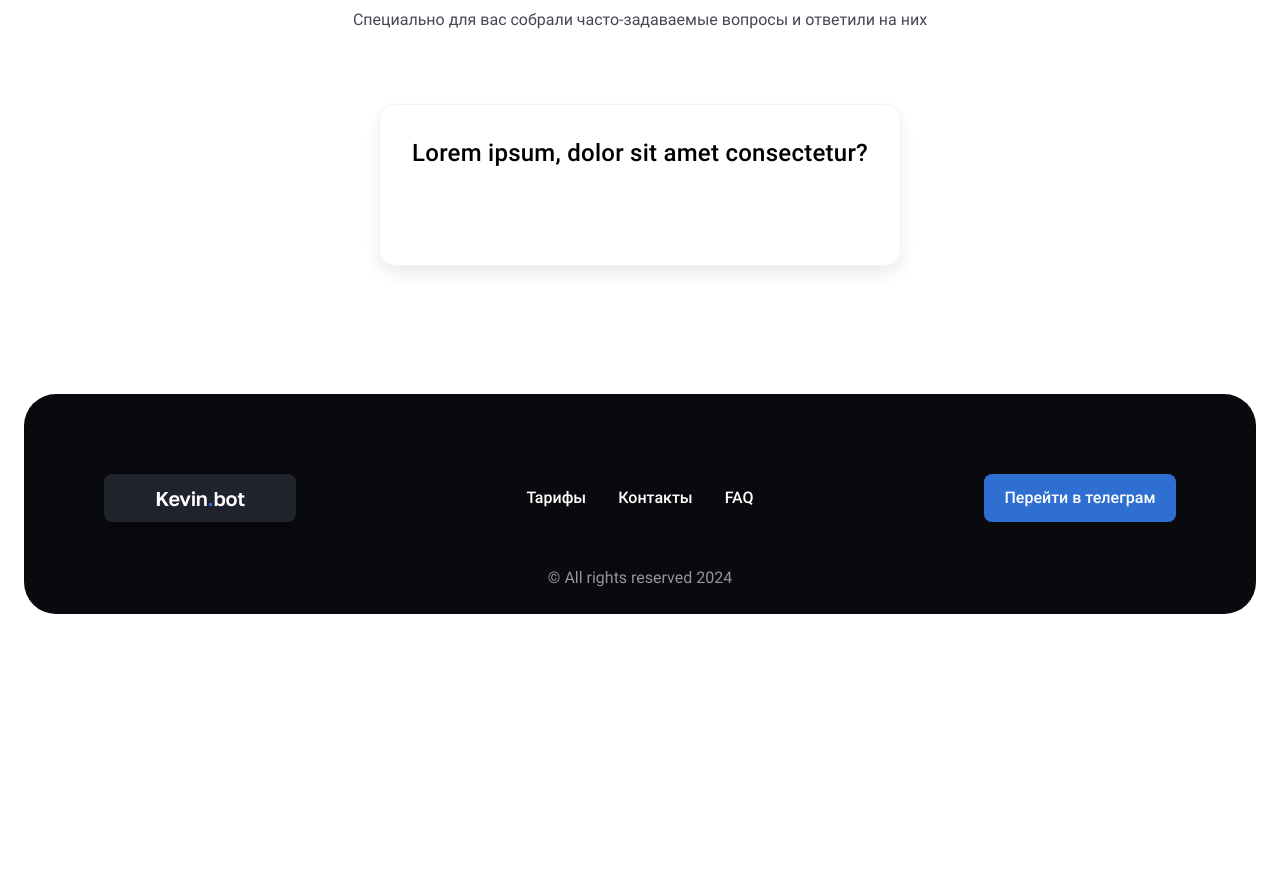
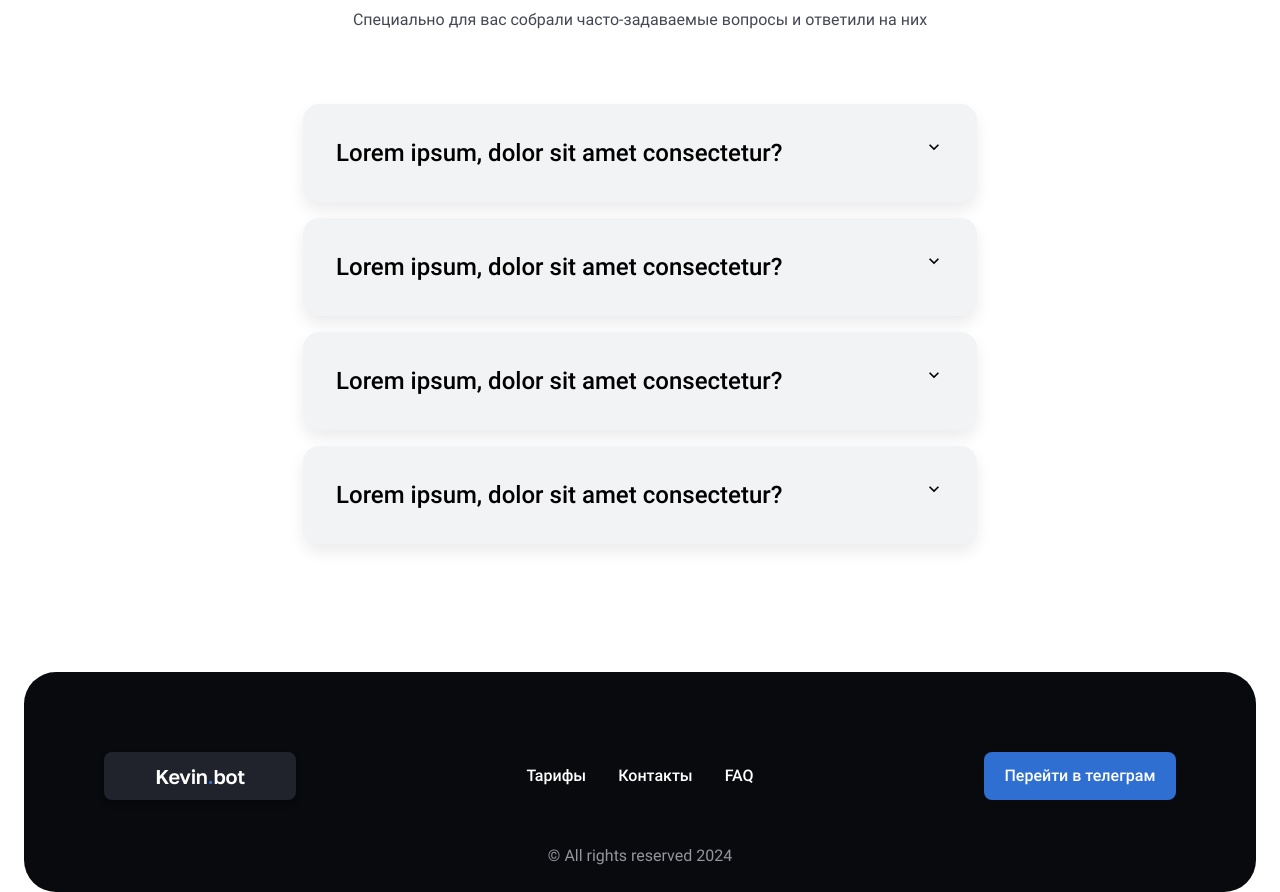
Before and after one commit to n1ckwhite/Kevin, a Next.js app: page / in a window 1280 px wide. Shown: the part 1482-2374 px from the top of the page. Before the commit the page ends 2096 px from the top, so only its background shows below. Built offline with nearby package versions, Linux system fonts and the light colour scheme.

Commit message:
Faq Component is done
десктоп и 360px мобилка есть

```diff
--- a/src/app/components/Faq/Faq.module.css
+++ b/src/app/components/Faq/Faq.module.css
@@ -15,3 +15,9 @@
   margin-top: 64px;
   gap: 16px;
 }
+
+@media screen and (max-width: 360px) {
+  .container{
+    padding: 80px 20px;
+  }
+}
--- a/src/app/components/Faq/Faq.tsx
+++ b/src/app/components/Faq/Faq.tsx
@@ -17,10 +17,28 @@ export const Faq: FC = () => (
     />
     <div className={s.accordion__section}>
       <Accordion
-        textAccordion="Lorem ipsum dolor sit amet consectetur.
+        text="Lorem ipsum dolor sit amet consectetur.
           Id feugiat morbi platea consectetur sed tellus purus dolor
           porttitor. Ultricies diam nullam sapien a scelerisque ipsum."
-        titleAccordion="Lorem ipsum, dolor sit amet consectetur?"
+        title="Lorem ipsum, dolor sit amet consectetur?"
+      />
+      <Accordion
+        text="Lorem ipsum dolor sit amet consectetur.
+          Id feugiat morbi platea consectetur sed tellus purus dolor
+          porttitor. Ultricies diam nullam sapien a scelerisque ipsum."
+        title="Lorem ipsum, dolor sit amet consectetur?"
+      />
+      <Accordion
+        text="Lorem ipsum dolor sit amet consectetur.
+          Id feugiat morbi platea consectetur sed tellus purus dolor
+          porttitor. Ultricies diam nullam sapien a scelerisque ipsum."
+        title="Lorem ipsum, dolor sit amet consectetur?"
+      />
+      <Accordion
+        text="Lorem ipsum dolor sit amet consectetur.
+          Id feugiat morbi platea consectetur sed tellus purus dolor
+          porttitor. Ultricies diam nullam sapien a scelerisque ipsum."
+        title="Lorem ipsum, dolor sit amet consectetur?"
       />
     </div>
   </div>
--- a/src/app/components/Faq/components/Accordion/Accordion.module.css
+++ b/src/app/components/Faq/components/Accordion/Accordion.module.css
@@ -7,8 +7,20 @@
 .card{
   display: flex;
   flex-direction: column;
-  max-width: 608px;
-  min-height: 96px;
+  width: clamp(96px, 608px, 608px);
+  padding: 32px;
+  border-radius: 16px;
+  gap: 8px;
+  box-shadow: 0px 4px 8px 0px #090A0E0A;
+  box-shadow: 0px 8px 16px 0px #090A0E14;
+  border: 1px solid #F2F3F4
+}
+
+.card__default{
+  background: #F2F3F4;
+  display: flex;
+  flex-direction: column;
+  width: clamp(320px, 608px, 608px);
   padding: 32px;
   border-radius: 16px;
   gap: 8px;
@@ -20,11 +32,7 @@
 .title__card{
   display: flex;
   justify-content: space-between;
-  font-size: 24px;
-  font-weight: 500;
-  line-height: 32px;
-  letter-spacing: 0.01em;
-  text-align: left;
+  font: var(--typography-h4-semi-bold-desktop);
 }
 
 .body__card{
@@ -34,3 +42,25 @@
   letter-spacing: 0em;
   text-align: left;
 }
+
+@media screen and (max-width: 360px) {
+  .card__default{
+    padding: 20px;
+  }
+  .card{
+    padding: 20px;
+  }
+  .title__card{
+    font: var(--typography-h4-semi-bold-mobile)
+  }
+  .title__card > p{
+    width : 256px;
+    overflow:hidden;
+    display:inline-block;
+    text-overflow: ellipsis;
+    white-space: nowrap;
+  }
+  .body__card{
+    font: var(--typography-big-text-regular)
+  }
+}
--- a/src/app/components/Faq/components/Accordion/Accordion.tsx
+++ b/src/app/components/Faq/components/Accordion/Accordion.tsx
@@ -1,27 +1,36 @@
+'use client'
+
 import { FC, useState } from 'react'
+
+import { Icon } from '@/app/components/Icon'
 
 import s from './Accordion.module.css'
 
 interface IAccordion {
-  titleAccordion: string
-  textAccordion: string
+  title: string
+  text: string
 }
 
-export const Accordion: FC<IAccordion> = ({ titleAccordion, textAccordion }) => {
+export const Accordion: FC<IAccordion> = ({ title, text }) => {
   const [isActive, setIsActive] = useState(false)
+  const [isIcon, setIsIcon] = useState(true)
 
   return (
     <div className={s.section}>
-      <div className={s.card}>
+      <div className={!isActive ? s.card__default : s.card}>
+        {isIcon && (
           <button
             className={s.title__card}
             onClick={() => setIsActive(!isActive)}
           >
             <p>
-            {titleAccordion}
+              {title}
             </p>
+            {isActive ? <Icon name="chevron_up" />
+              : <Icon name="chevron_down" /> }
           </button>
-        {isActive && <p className={s.body__card}>{textAccordion}</p>}
+        )}
+        {isActive && <p className={s.body__card}>{text}</p>}
       </div>
     </div>
   )
--- a/src/types/icon.type.ts
+++ b/src/types/icon.type.ts
@@ -1,2 +1,4 @@
 export type TIconType =
   'menu'
+  | 'chevron_down'
+  | 'chevron_up'
```
Also changed, not shown: public/icons/chevron_down_icon.svg (added), public/icons/chevron_up_icon.svg (added). Lines whose indentation alone changed are shown as unchanged.
